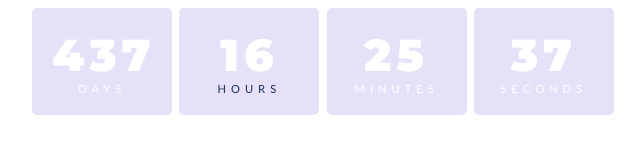
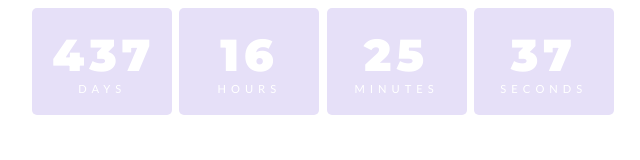
Before and after one commit to Kimhyungtak/notion_time, a plain HTML site: page index.html in a window 1280 px wide. Shown: the full height of the page, 317-957 px from the left. Drawn offline with Linux system fonts and the light colour scheme.

Commit message:
Update index.html

```diff
--- a/index.html
+++ b/index.html
@@ -33,7 +33,7 @@ body{
 
 .hours {
   background: #E6E0F8;
-  color: #183059;
+  color: #FFFFFF;
 }
 
 .minutes {
```
